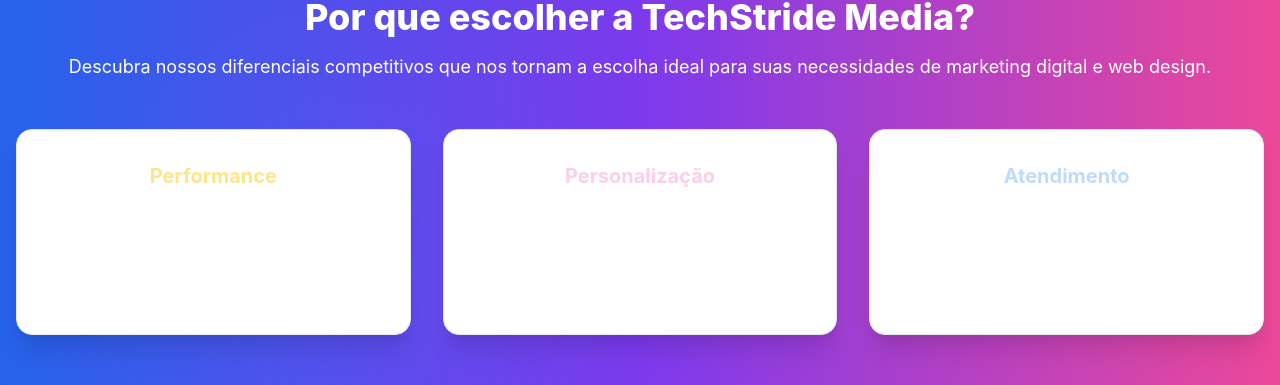
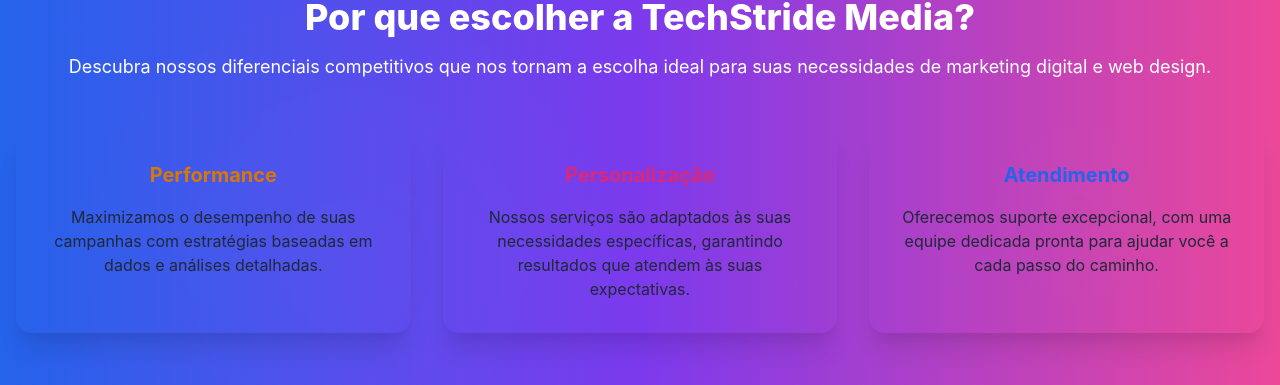
Before and after one commit to Metsukita/techstrid-media, a Next.js app: page / in a window 1280 px wide. Shown: the part 1496-1881 px from the top of the page. Built offline with nearby package versions, Linux system fonts and the light colour scheme.

Commit message:
fix: melhora contraste dos cards em 'Por que escolher', texto escuro sobre fundo claro

```diff
--- a/src/components/CompetitiveAdvantages.tsx
+++ b/src/components/CompetitiveAdvantages.tsx
@@ -28,17 +28,17 @@
                 <h2 className="text-4xl font-extrabold mb-4 drop-shadow-lg">Por que escolher a TechStride Media?</h2>
                 <p className="text-lg text-white/80 mb-12">Descubra nossos diferenciais competitivos que nos tornam a escolha ideal para suas necessidades de marketing digital e web design.</p>
                 <div className="grid grid-cols-1 md:grid-cols-3 gap-8">
-                    <div className="card bg-white/10 backdrop-blur-md border border-white/20 hover:shadow-2xl transition">
-                        <h3 className="text-xl font-bold mb-4 text-yellow-200">Performance</h3>
-                        <p className="text-white/90">Maximizamos o desempenho de suas campanhas com estratégias baseadas em dados e análises detalhadas.</p>
+                    <div className="rounded-2xl shadow-xl p-8 bg-white/90 hover:shadow-2xl transition">
+                        <h3 className="text-xl font-bold mb-4 text-yellow-600">Performance</h3>
+                        <p className="text-gray-800">Maximizamos o desempenho de suas campanhas com estratégias baseadas em dados e análises detalhadas.</p>
                     </div>
-                    <div className="card bg-white/10 backdrop-blur-md border border-white/20 hover:shadow-2xl transition">
-                        <h3 className="text-xl font-bold mb-4 text-pink-200">Personalização</h3>
-                        <p className="text-white/90">Nossos serviços são adaptados às suas necessidades específicas, garantindo resultados que atendem às suas expectativas.</p>
+                    <div className="rounded-2xl shadow-xl p-8 bg-white/90 hover:shadow-2xl transition">
+                        <h3 className="text-xl font-bold mb-4 text-pink-600">Personalização</h3>
+                        <p className="text-gray-800">Nossos serviços são adaptados às suas necessidades específicas, garantindo resultados que atendem às suas expectativas.</p>
                     </div>
-                    <div className="card bg-white/10 backdrop-blur-md border border-white/20 hover:shadow-2xl transition">
-                        <h3 className="text-xl font-bold mb-4 text-blue-200">Atendimento</h3>
-                        <p className="text-white/90">Oferecemos suporte excepcional, com uma equipe dedicada pronta para ajudar você a cada passo do caminho.</p>
+                    <div className="rounded-2xl shadow-xl p-8 bg-white/90 hover:shadow-2xl transition">
+                        <h3 className="text-xl font-bold mb-4 text-blue-600">Atendimento</h3>
+                        <p className="text-gray-800">Oferecemos suporte excepcional, com uma equipe dedicada pronta para ajudar você a cada passo do caminho.</p>
                     </div>
                 </div>
             </div>
```
